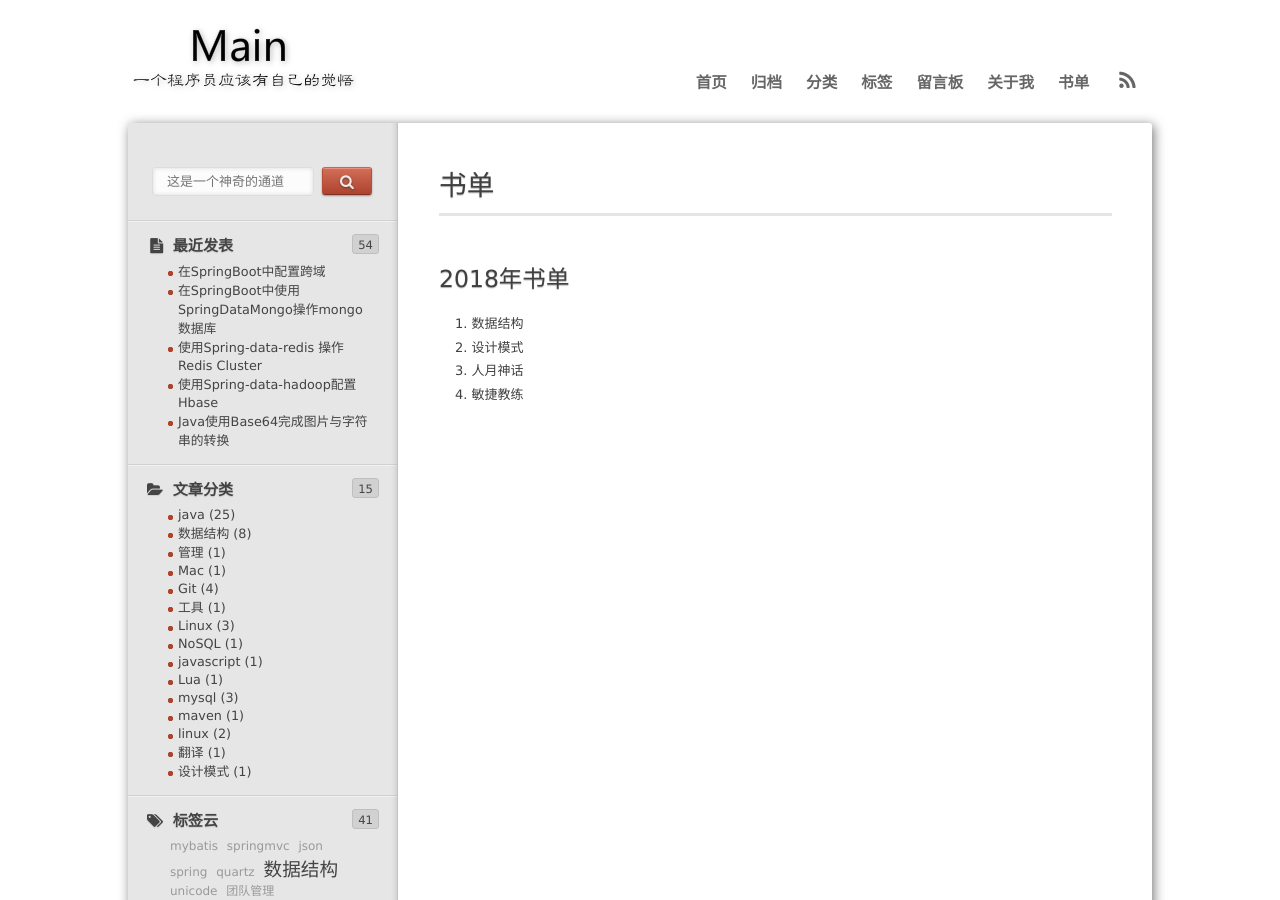
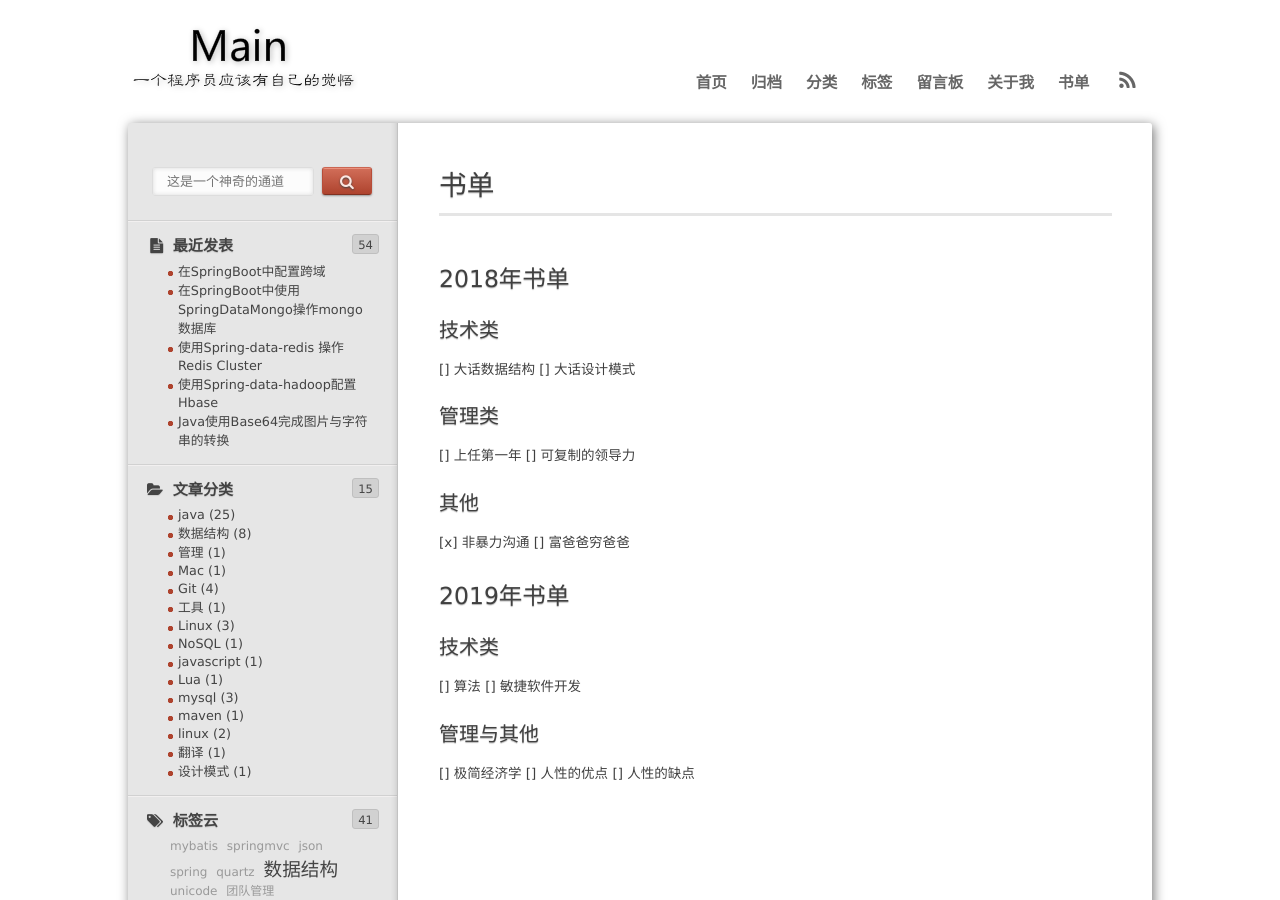
Before and after one commit to xuhf/xuhf.github.com, a Jekyll site: the page built from books.md, in a window 1280 px wide and 900 px high. Built offline with Jekyll 4.4.1, drawn with Linux system fonts in a browser that asks for light colours; nearby versions of some CDN libraries; library files that are not in the unit come from our copies; comment, search, counter and statistics services are not loaded.

Commit message:
修改书单，敦促自己学习

```diff
--- a/books.md
+++ b/books.md
@@ -8,7 +8,25 @@ comments: false
 
 ## 2018年书单
 
-1. 数据结构
-2. 设计模式
-3. 人月神话
-4. 敏捷教练
+### 技术类
+[] 大话数据结构
+[] 大话设计模式
+
+### 管理类
+[] 上任第一年
+[] 可复制的领导力
+
+### 其他
+[x] 非暴力沟通
+[] 富爸爸穷爸爸
+
+## 2019年书单
+
+### 技术类
+[] 算法
+[] 敏捷软件开发
+
+### 管理与其他
+[] 极简经济学
+[] 人性的优点
+[] 人性的缺点
```
